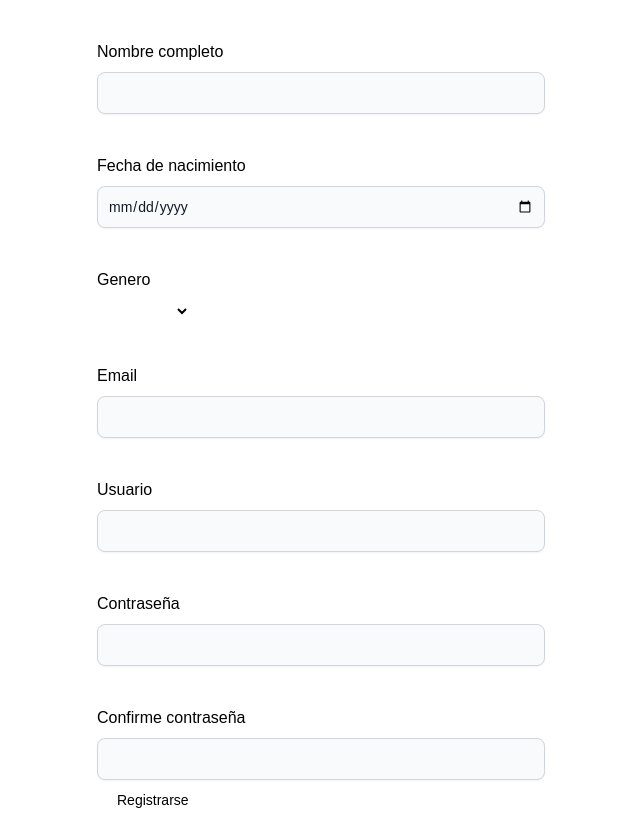
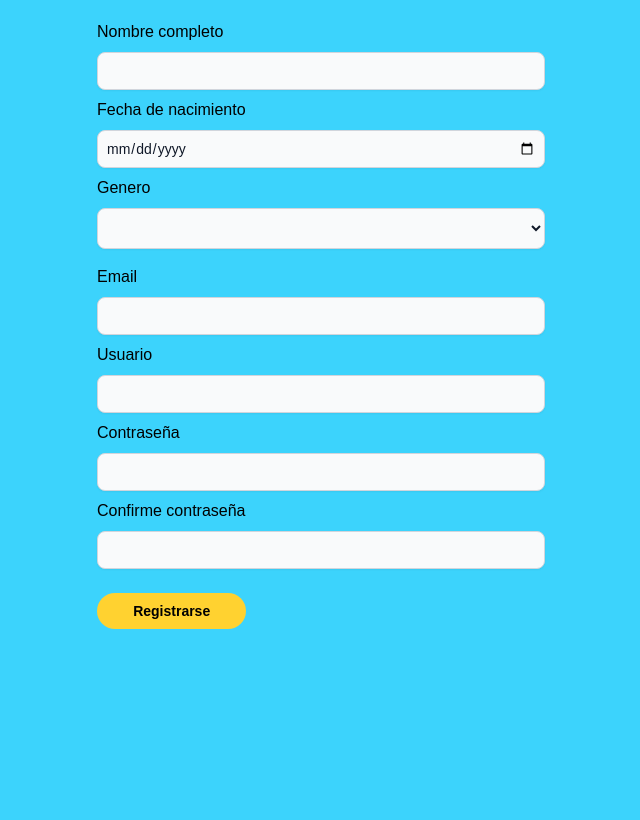
Before and after one commit to DuckHappy/quackly-frontend, a Next.js app: page /register in a window 1280 px wide. Shown: the whole page, without its empty margins (319-959 px from the left). Built offline with nearby package versions, Linux system fonts and the light colour scheme.

Commit message:
sytles: add changes to the app styles

```diff
--- a/src/app/globals.css
+++ b/src/app/globals.css
@@ -2,9 +2,10 @@
 @import "tailwindcss";
 
 :root {
-  --background: oklch(1 0 0);
+  --background: var(--skyblue);
   --black: oklch(0 0 0);
   --skyblue: oklch(80.74% 0.134 220.62);
+  --white: oklch(1 0 0);
 }
 
 /* @media (prefers-color-scheme: dark) {
--- a/src/app/login/page.tsx
+++ b/src/app/login/page.tsx
@@ -19,8 +19,6 @@ interface LoginFormData {
   email: string;
   password: string;
 }
-
-
 
 export default function LoginPage() {
     const {register, handleSubmit, formState: {errors}, reset } = useForm({
@@ -46,7 +44,7 @@ export default function LoginPage() {
       <div className="mt-10 sm:mx-auto sm:w-full sm:max-w-sm">
             <form className="space-y-6" onSubmit = {handleSubmit(onSubmit)} >
                 <div>
-                    <label className="block text-sm/6 font-medium text-gray-900">
+                    <label className="block text-md/6 font-medium text-gray-900">
                         Correo electronico
                     </label>
                     <div className="mt-2">
@@ -61,7 +59,7 @@ export default function LoginPage() {
                 </div>
                     <div>
                         <div className="flex items-center justify-between">
-                            <label className="block text-sm/6 font-medium text-gray-900">
+                            <label className="block text-md/6 font-medium text-gray-900">
                                 Contraseña
                             </label>
                         </div>
@@ -75,10 +73,10 @@ export default function LoginPage() {
                               {errors.password && (<p className="text-red-500 text-sm mt-2 ml-2"> {errors.password.message} </p> )}
                         </div>
                     </div>
-                <div>
+                <div className="flex flex-col justify-center items-center">
                     <button
                         type="submit"
-                        className="flex w-full justify-center rounded-md px-3 py-1.5 text-sm/6 font-semibold text-white shadow-xs bg-sky-400 hover:bg-amber-300 focus-visible:outline-2 focus-visible:outline-offset-2 focus-visible:outline-sky-400"
+                        className="flex justify-center rounded-md mt-2 px-3 py-1.5 text-sm/6 font-semibold text-black shadow-xs bg-amber-300 hover:bg-sky-400 focus-visible:outline-2 focus-visible:outline-offset-2 focus-visible:outline-sky-400"
                         >
                         Iniciar sesión
                     </button>
--- a/src/app/page.tsx
+++ b/src/app/page.tsx
@@ -10,7 +10,7 @@ import LinkButton from "@/components/LinkButton";
 
 export default function Home() {
   return (
-    <main className="flex flex-col items-center justify-start min-h-screen bg-gray-50 pt-3 ">
+    <main className="flex flex-col items-center justify-start min-h-screen bg--skyblue pt-3 ">
       <Logo />
       <Title />
       <LinkButton label="Login" href="/login" variant="primary" onClick={() => {}} />
--- a/src/app/register/page.tsx
+++ b/src/app/register/page.tsx
@@ -12,49 +12,50 @@ export default function RegisterPage() {
 
   const genderOptions = Object.entries(mappedGenders).map(([key, value]) => (
     <option value={key} key={key}> {value} </option>
-  ))
+  ));
 
   return (
+
     <form className="max-w-md mx-auto" onSubmit={handleSubmit(data => {console.log(data)})}>
 
-      <label  className="block mb-2 mt-10 text-md font-medium text-black" htmlFor="fullname"> Nombre completo</label>
-      <input className='shadow-xs bg-gray-50 border border-gray-300 text-gray-900 text-sm rounded-lg focus:ring-blue-500 focus:border-blue-500 block w-full p-2.5 dark:bg-gray-700 dark:border-gray-600 dark:placeholder-gray-400 dark:text-white dark:focus:ring-blue-500 dark:focus:border-blue-500 dark:shadow-xs-light'
+      <label className="block mb-2 mt-5 text-md font-medium text-black" htmlFor="fullname"> Nombre completo </label>
+      <input className='shadow-xs bg-gray-50 border border-gray-300 text-gray-900 text-sm rounded-lg focus:ring-sky-500 focus:border-sky-500 block w-full p-2 '
       type="text" id="fullname" {...register('fullname')} />
       { errors.fullname?.message && <p className='text-red-600'>{errors.fullname.message}</p>  }
 
-      <label className="block mb-2 mt-10 text-md font-medium text-black" htmlFor="birthDate">Fecha de nacimiento</label>
-      <input className='shadow-xs bg-gray-50 border border-gray-300 text-gray-900 text-sm rounded-lg focus:ring-blue-500 focus:border-blue-500 block w-full p-2.5 dark:bg-gray-700 dark:border-gray-600 dark:placeholder-gray-400 dark:text-white dark:focus:ring-blue-500 dark:focus:border-blue-500 dark:shadow-xs-light'
+      <label className="block mb-2 mt-2 text-md font-medium text-black" htmlFor="birthDate">Fecha de nacimiento</label>
+      <input className='shadow-xs bg-gray-50 border border-gray-300 text-gray-900 text-sm rounded-lg focus:ring-sky-500 focus:border-sky-500 block w-full p-2'
       type="date" id="birthDate" {...register('birthDate')}/>
         { errors.birthDate?.message && <p className='text-md font-medium text-red-600'>{errors.birthDate.message}</p>  }
 
-      <label  className="block mb-2 mt-10 text-md font-medium text-black" htmlFor="gender">Genero</label>
-      <select id="gender" {...register('gender')}>
+      <label  className="block mb-2 mt-2 text-md font-medium text-black" htmlFor="gender">Genero</label>
+      <select className= "shadow-xs bg-gray-50 border border-gray-300 text-gray-900 rounded-lg block w-full p-2.5" id="gender" {...register('gender')}>
          {genderOptions}
       </select>
         { errors.gender?.message && <p className='text-md font-medium text-red-600'>{errors.gender.message}</p>  }
 
-      <label className="block mb-2 mt-10 text-md font-medium text-black" htmlFor="email">Email</label>
-      <input className='shadow-xs bg-gray-50 border border-gray-300 text-gray-900 text-sm rounded-lg focus:ring-blue-500 focus:border-blue-500 block w-full p-2.5 dark:bg-gray-700 dark:border-gray-600 dark:placeholder-gray-400 dark:text-white dark:focus:ring-blue-500 dark:focus:border-blue-500 dark:shadow-xs-light'
+      <label className="block mb-2 mt-4 text-md font-medium text-black" htmlFor="email">Email</label>
+      <input className='shadow-xs bg-gray-50 border border-gray-300 text-gray-900 text-sm rounded-lg focus:ring-blue-500 focus:border-blue-500 block w-full p-2'
       type="email" id="email" {...register('email')}/>
         { errors.email?.message && <p className= 'text-md font-medium text-red-600'>{errors.email.message}</p>  }
 
-      <label className="block mb-2 mt-10 text-md font-medium text-black" htmlFor="username">Usuario</label>
-      <input className='shadow-xs bg-gray-50 border border-gray-300 text-gray-900 text-sm rounded-lg focus:ring-blue-500 focus:border-blue-500 block w-full p-2.5 dark:bg-gray-700 dark:border-gray-600 dark:placeholder-gray-400 dark:text-white dark:focus:ring-blue-500 dark:focus:border-blue-500 dark:shadow-xs-light'
+      <label className="block mb-2 mt-2 text-md font-medium text-black" htmlFor="username">Usuario</label>
+      <input className='shadow-xs bg-gray-50 border border-gray-300 text-gray-900 text-sm rounded-lg focus:ring-blue-500 focus:border-blue-500 block w-full p-2'
       type="text" id="username" {...register('username')}/>
         { errors.username?.message && <p className='text-md font-medium text-red-600'>{errors.username.message}</p>  }
 
-      <label className="block mb-2 mt-10 text-md font-medium text-black" htmlFor="password">Contraseña</label>
-      <input className='shadow-xs bg-gray-50 border border-gray-300 text-gray-900 text-sm rounded-lg focus:ring-blue-500 focus:border-blue-500 block w-full p-2.5 dark:bg-gray-700 dark:border-gray-600 dark:placeholder-gray-400 dark:text-white dark:focus:ring-blue-500 dark:focus:border-blue-500 dark:shadow-xs-light'
+      <label className="block mb-2 mt-2 text-md font-medium text-black" htmlFor="password">Contraseña</label>
+      <input className='shadow-xs bg-gray-50 border border-gray-300 text-gray-900 text-sm rounded-lg focus:ring-blue-500 focus:border-blue-500 block w-full p-2'
       type="password" id="password" {...register('password')}/>
         { errors.password?.message && <p className='text-md font-medium text-red-600'>{errors.password.message}</p>  }
 
-      <label className="block mb-2 mt-10 text-md font-medium text-black" htmlFor="confirmPassword"> Confirme contraseña</label>
-      <input className='shadow-xs bg-gray-50 border border-gray-300 text-gray-900 text-sm rounded-lg focus:ring-blue-500 focus:border-blue-500 block w-full p-2.5 dark:bg-gray-700 dark:border-gray-600 dark:placeholder-gray-400 dark:text-white dark:focus:ring-blue-500 dark:focus:border-blue-500 dark:shadow-xs-light'
+      <label className="block mb-2 mt-2 text-md font-medium text-black" htmlFor="confirmPassword"> Confirme contraseña</label>
+      <input className='shadow-xs bg-gray-50 border border-gray-300 text-gray-900 text-sm rounded-lg focus:ring-blue-500 focus:border-blue-500 block w-full p-2'
       type="password" id="confirmPassword" {...register('confirmPassword')}/>
         { errors.confirmPassword?.message && <p className='text-md font-medium text-red-600'>{errors.confirmPassword.message}</p>  }
 
       <button  type="submit"
-        className="text-black hover:bg-amber-200 focus:ring-4 focus:outline-none focus:ring-blue-300 font-medium rounded-lg text-sm px-5 py-2.5 text-center dark:bg-blue-600 dark:hover:bg-blue-700 dark:focus:ring-blue-800"
+        className= "block w-1/3 text-black font-semibold bg-amber-300 hover:bg-sky-400 focus:ring-4 focus:outline-none focus:ring-blue-300 rounded-full text-sm px-5 py-2 mt-6"
       > Registrarse</button>
     </form>
   );
--- a/src/components/LinkButton.tsx
+++ b/src/components/LinkButton.tsx
@@ -9,12 +9,12 @@ type Props = {
 
 export default function LinkButton({ label, onClick, variant, href }: Props) {
   const baseStyles =
-    "px-4 py-2 rounded-lg font-semibold transition-colors duration-200 mt-2";
+    "min-w-50 px-4 py-2 rounded-full text-center font-semibold transition-colors duration-200 mt-4";
 
   const variantStyles =
     variant === "primary"
-      ? "bg-yellow-400 text-black hover:bg-yellow-500 mt-4"
-      : "bg-sky-400 text-black border hover:bg-gray-200";
+      ? "bg-white text-black hover:bg-sky-300 mt-4"
+      : "bg-yellow-300 text-black hover:bg-sky-300";
 
   return (
     <Link
--- a/src/components/Logo.tsx
+++ b/src/components/Logo.tsx
@@ -5,7 +5,7 @@ export function Logo () {
         <img
         src= "/quackly-logov1.png"
         alt= "logo de quackly"
-        className="w-64"
+        className="w-64 mt-24"
         />
     );
 }
--- a/src/components/Title.tsx
+++ b/src/components/Title.tsx
@@ -1,7 +1,7 @@
 
 export function Title() {
   return (
-    <h1 className="text-black font-bold text-5xl ">
+    <h1 className="text-black font-bold text-5xl mt-10 focus: ">
       Quackly
     </h1>
   );
--- a/src/validations/userSchema.ts
+++ b/src/validations/userSchema.ts
@@ -27,7 +27,7 @@ export const userSchema = z
       .refine(
         // z.coerce.date() convierte el string del input en un Date.
         (date) => !isNaN(date.getTime()),
-        { message: "El campo fecha de nacimiento es obligatorio" }
+        { message: "El campo fecha de nacimiento es obligatorio." }
       )
       .refine(
         // .refine() valida la edad mínima de 16 años.
@@ -36,11 +36,11 @@ export const userSchema = z
           const age = today.getFullYear() - date.getFullYear();
           return age >= 16;
         },
-        { message: "La edad mínima para registrarse es de 16 años" }
+        { message: "La edad mínima para registrarse es de 16 años." }
       ),
 
     gender: z.enum(genders).refine((val) => val !== "empty", {
-      message: "Debe seleccionar un genero",
+      message: "Debe seleccionar un genero.",
     }),
 
     email: z
@@ -65,6 +65,6 @@ export const userSchema = z
     }),
   })
   .refine((data) => data.password === data.confirmPassword, {
-    message: "Las contraseñas no coinciden",
+    message: "Las contraseñas no coinciden.",
     path: ["confirmPassword"],
   });
```
